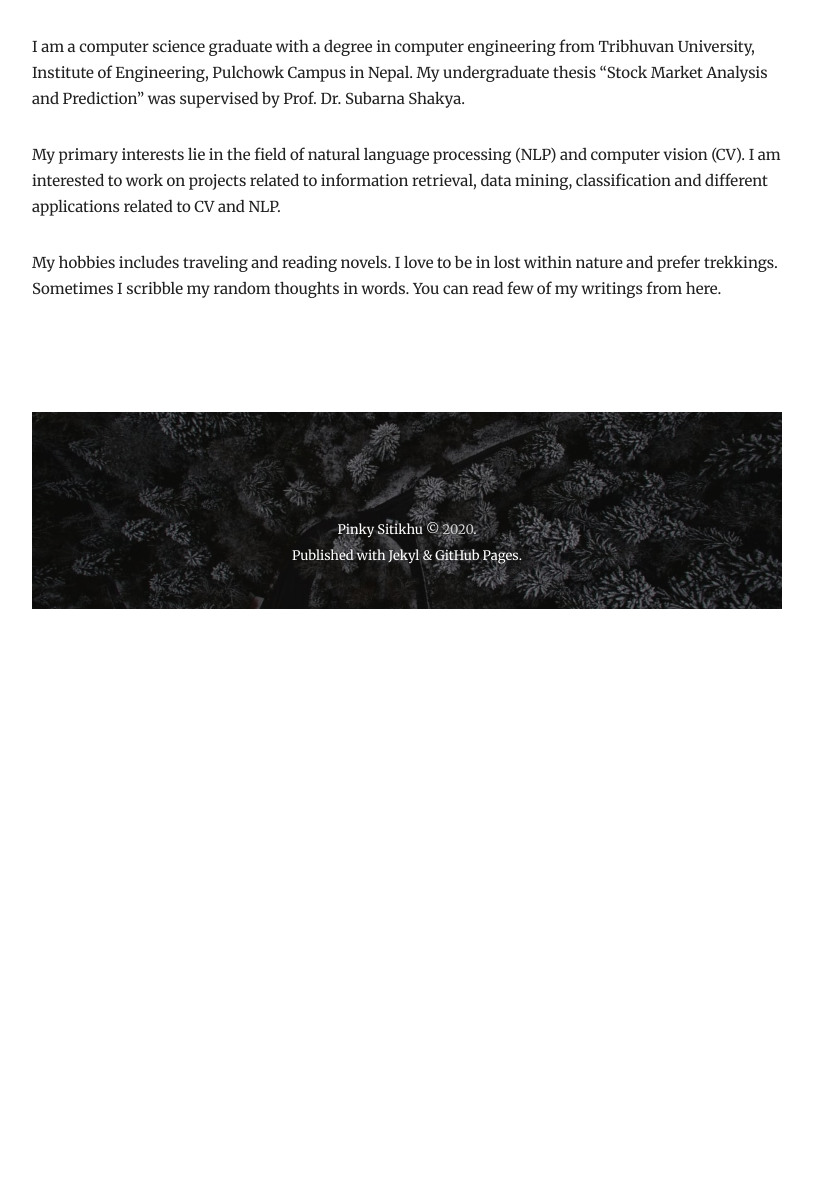
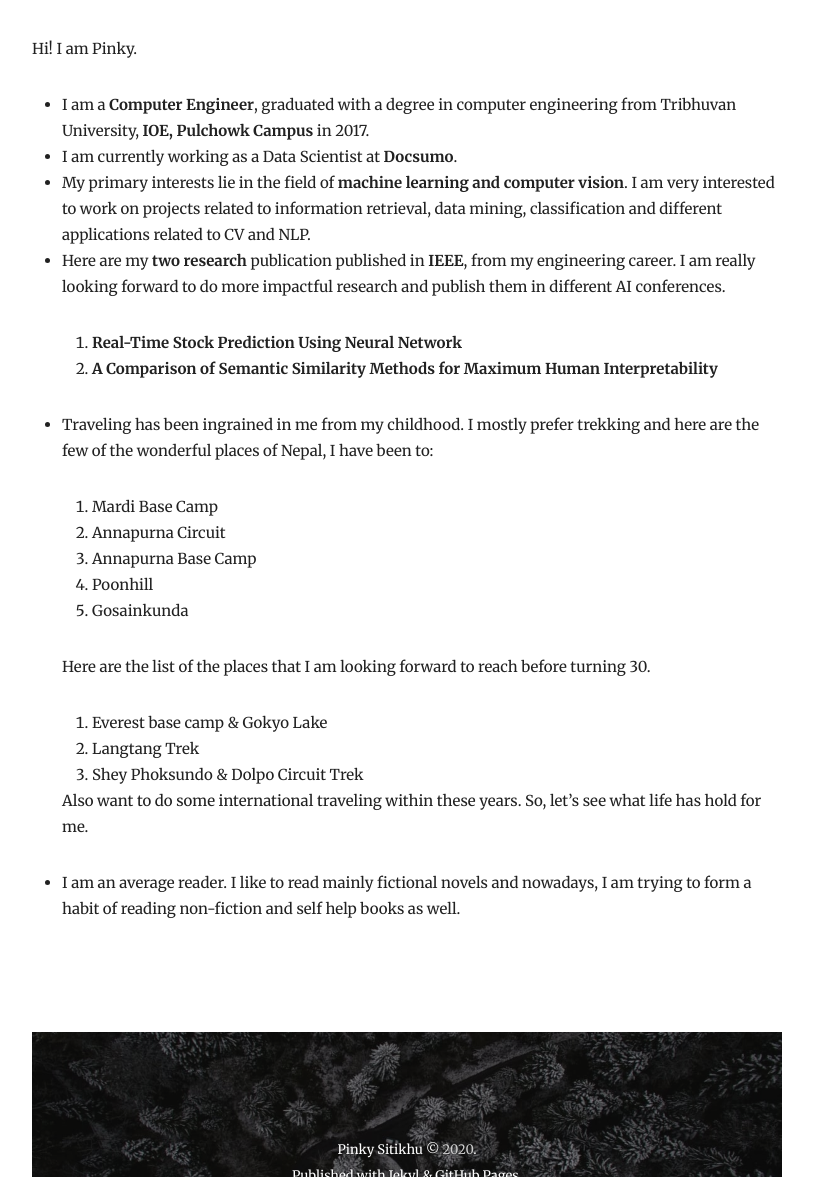
Before and after one commit to pinksi/pinkysitikhu, a Jekyll site: the page built from _pages/about.md, in a window 1280 px wide and 1400 px high, scrolled down 539 px, cut to the strip 223-1400 px from the top of the window. Shown: the whole strip, without its empty margins (233-1046 px from the left). Built offline with Jekyll 4.4.1, drawn with Linux system fonts in a browser that asks for light colours; nearby versions of some CDN libraries; before the commit the page ends 1371 px from its top, so only the background shows below that.

Commit message:
updates about section

```diff
--- a/_config.yml
+++ b/_config.yml
@@ -1,5 +1,5 @@
 title: Pinky Sitikhu
-# logo: "images/logo.svg" # You can add own logo image.
+logo: "images/logo_me.jpg" # You can add own logo image.
 description: Documenting my thinking process
 baseurl: "" # The subpath of your site, e.g. /blog
 url: "" # The base hostname & protocol for your site, e.g. http://example.com
--- a/_includes/footer.html
+++ b/_includes/footer.html
@@ -14,7 +14,7 @@
         {% include contact-link.html %}
         <div class="copyright wow fadeInUp" data-wow-delay=".2s"> {% if site.title %}{{site.title}}{% else %}Reked
           Theme{% endif %}&copy; <a href="/" class="copyright__link">{{site.time | date: '%Y'}}</a>. <br>Published with
-          Jekyl & GitHub Pages.</div>
+          Jekyll & GitHub Pages.</div>
       </footer>
       {% endif %}
       <!-- end footer -->
--- a/_pages/about.md
+++ b/_pages/about.md
@@ -5,8 +5,33 @@ permalink: /about/
 image: images/about_me.jpg
 ---
 
-I am a computer science graduate with a degree in computer engineering from Tribhuvan University, Institute of Engineering, <a href="http://doece.pcampus.edu.np/" target="_blank">Pulchowk Campus</a> in Nepal. My undergraduate thesis <a href="https://github.com/pinksi/Project-Report" target="_blank">"Stock Market Analysis and Prediction"</a> was supervised by <a href="https://scholar.google.com/citations?user=ZB6i0OKaPo4C&hl=en" target="_blank">Prof. Dr. Subarna Shakya</a>.
+Hi! I am Pinky.
 
-My primary interests lie in the field of natural language processing (NLP) and computer vision (CV). I am interested to work on projects related to information retrieval, data mining, classification and different applications related to CV and NLP.
+- I am a **Computer Engineer**, graduated with a degree in computer engineering from Tribhuvan University, **[IOE, Pulchowk Campus](http://doece.pcampus.edu.np)** in 2017.
+- I am currently working as a Data Scientist at **[Docsumo](https://docsumo.com/)**.
+- My primary interests lie in the field of **machine learning and computer vision**. I am very interested to work on projects related to information retrieval, data mining, classification and different applications related to CV and NLP.
+- Here are my **two research** publication published in **IEEE**, from my engineering career. I am really looking forward to do more impactful research and publish them in different AI conferences.
 
-My hobbies includes traveling and reading novels. I love to be in lost within nature and prefer trekkings. Sometimes I scribble my random thoughts in words. You can read few of my writings from <a href="https://medium.com/@pinky.sitikhu524" target="_blank">here.</a>
+    1. **[Real-Time Stock Prediction Using Neural Network](https://ieeexplore.ieee.org/document/8443057)**
+    2. **[A Comparison of Semantic Similarity Methods for Maximum Human Interpretability](https://ieeexplore.ieee.org/document/8947433)**
+
+<!-- Hobbies -->
+- Traveling has been ingrained in me from my childhood. I mostly prefer trekking and here are the few of the wonderful places of Nepal, I have been to:
+
+    1. Mardi Base Camp
+    2. Annapurna Circuit
+    3. Annapurna Base Camp
+    4. Poonhill
+    5. Gosainkunda
+
+    <!-- I am planning to write my travel stories of the places I have been to here as well. Here you can follow me if you like to see my travel journey: [insta link] -->
+
+    Here are the list of the places that I am looking forward to reach before turning 30.
+
+    1. Everest base camp & Gokyo Lake
+    2. Langtang Trek
+    3. Shey Phoksundo & Dolpo Circuit Trek
+
+    Also want to do some international traveling within these years. So, let's see what life has hold for me.
+
+- I am an average reader. I like to read mainly fictional novels and nowadays, I am trying to form a habit of reading non-fiction and self help books as well.
```
Also changed, not shown: images/logo_me.jpg (added).
